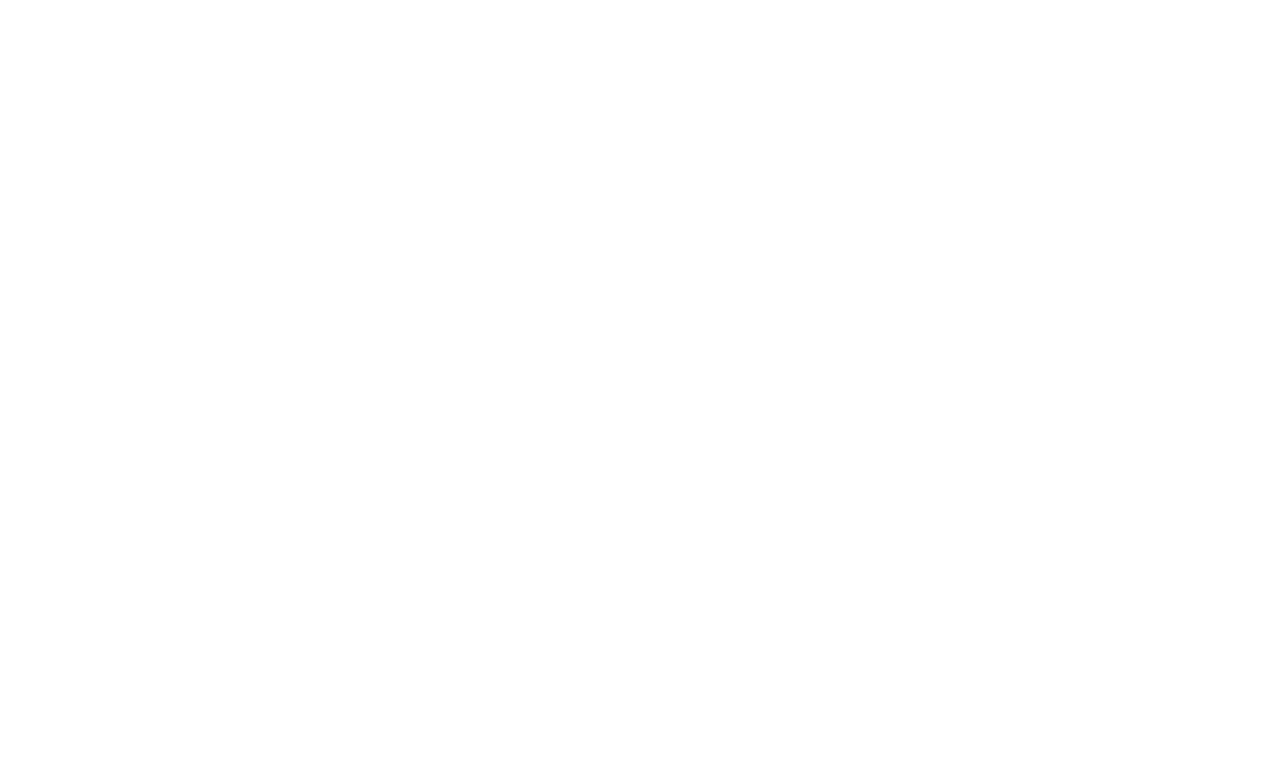
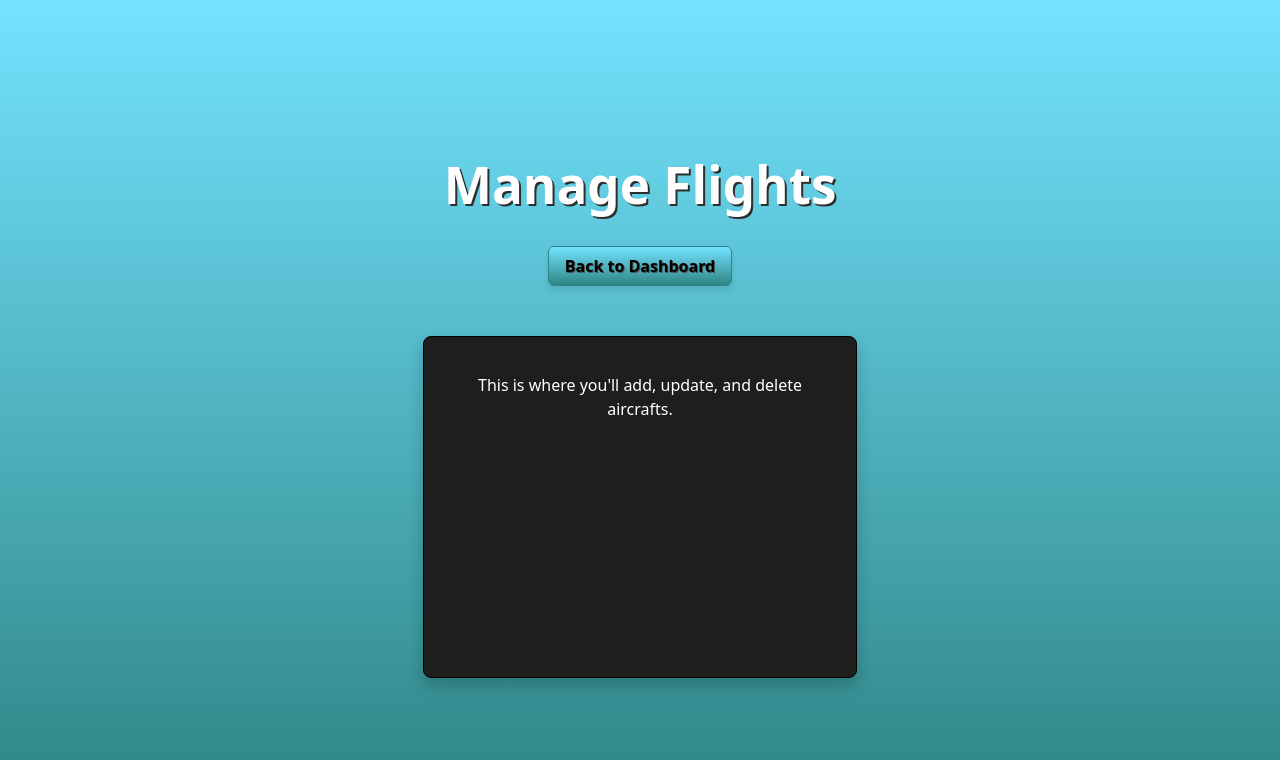
Before and after one commit to ChrisM709/FinalSprint-SD12-Frontend, a React (Vite) app in the folder Airport-Frontend/: page /admin/flights in a window 1280 px wide. Before the commit this address had no page. Shown: the top 760 px of the page. Built offline with nearby package versions, Linux system fonts and the light colour scheme.

Commit message:
Added code for managing flights
- code for managing flights in admin dashboard

```diff
--- a/Airport-Frontend/src/components/AdminDashboard.jsx
+++ b/Airport-Frontend/src/components/AdminDashboard.jsx
@@ -10,6 +10,10 @@
       </Link>
       <div className="adminPanel">
         <div className="adminButtons">
+
+          <Link to="/admin/flights">
+            <button className="adminButton">Manage Flights</button>
+          </Link>
           <Link to="/admin/aircrafts">
             <button className="adminButton">Manage Aircrafts</button>
           </Link>
--- /dev/null
+++ b/Airport-Frontend/src/components/ManageFlights.jsx
@@ -0,0 +1,21 @@
+import { Link } from "react-router-dom";
+import "../styles/ManageFlights.css";
+
+function ManageFlights() {
+  return (
+    <div className="flightPage">
+    <div className="manageFlights">
+      <h1>Manage Flights</h1>
+      <Link to="/admin">
+        <button className="btn">Back to Dashboard</button>
+      </Link>
+
+      <div className="flightPanel">
+        <p>This is where you'll add, update, and delete aircrafts.</p>
+      </div>
+    </div>
+    </div>
+  );
+}
+
+export default ManageFlights;
--- a/Airport-Frontend/src/components/ManageGates.jsx
+++ b/Airport-Frontend/src/components/ManageGates.jsx
@@ -10,7 +10,7 @@
         <button className="btn">Back to Dashboard</button>
       </Link>
       <div className="gatesPanel">
-        <p>This is where you’ll add, update, and delete gates.</p>
+        <p>This is where you'll add, update, and delete gates.</p>
       </div>
     </div>
     </div>
--- a/Airport-Frontend/src/main.jsx
+++ b/Airport-Frontend/src/main.jsx
@@ -3,6 +3,7 @@
 import { BrowserRouter, Routes, Route } from 'react-router-dom';
 import FlightTracker from "./components/FlightTracker.jsx";
 import AdminDashboard from './components/AdminDashboard.jsx';
+import ManageFlights from './components/ManageFlights.jsx';
 import ManageAircrafts from "./components/ManageAircrafts";
 import ManageGates from "./components/ManageGates";
 import App from './App.jsx'
@@ -16,6 +17,7 @@
         <Route path="/" element={<App />} />
         <Route path="/flights" element={<FlightTracker />} />
         <Route path="/admin" element={<AdminDashboard />} />
+        <Route path="/admin/flights" element={<ManageFlights />} />
         <Route path="/admin/aircrafts" element={<ManageAircrafts />} />
         <Route path="/admin/gates" element={<ManageGates />} />
       </Routes>
--- /dev/null
+++ b/Airport-Frontend/src/styles/ManageFlights.css
@@ -0,0 +1,28 @@
+.flightPage {
+  width: 100vw;
+  height: 100vh;
+  display: flex;
+  flex-direction: column;
+  align-items: center;
+  justify-content: center;
+  background-image: linear-gradient(#73E3FF,#2E8584);
+}
+
+.manageFlights {
+  padding: 40px 20px;
+  color: white;
+  display: flex;
+  flex-direction: column;
+  align-items: center;
+  justify-content: center;
+}
+
+.flightPanel {
+   margin-top: 30px;
+  background-color: #1e1e1e;
+  padding: 20px;
+  border-radius: 8px;
+  width: 90%;
+  max-width: 600px;
+  text-align: center;
+}
```
